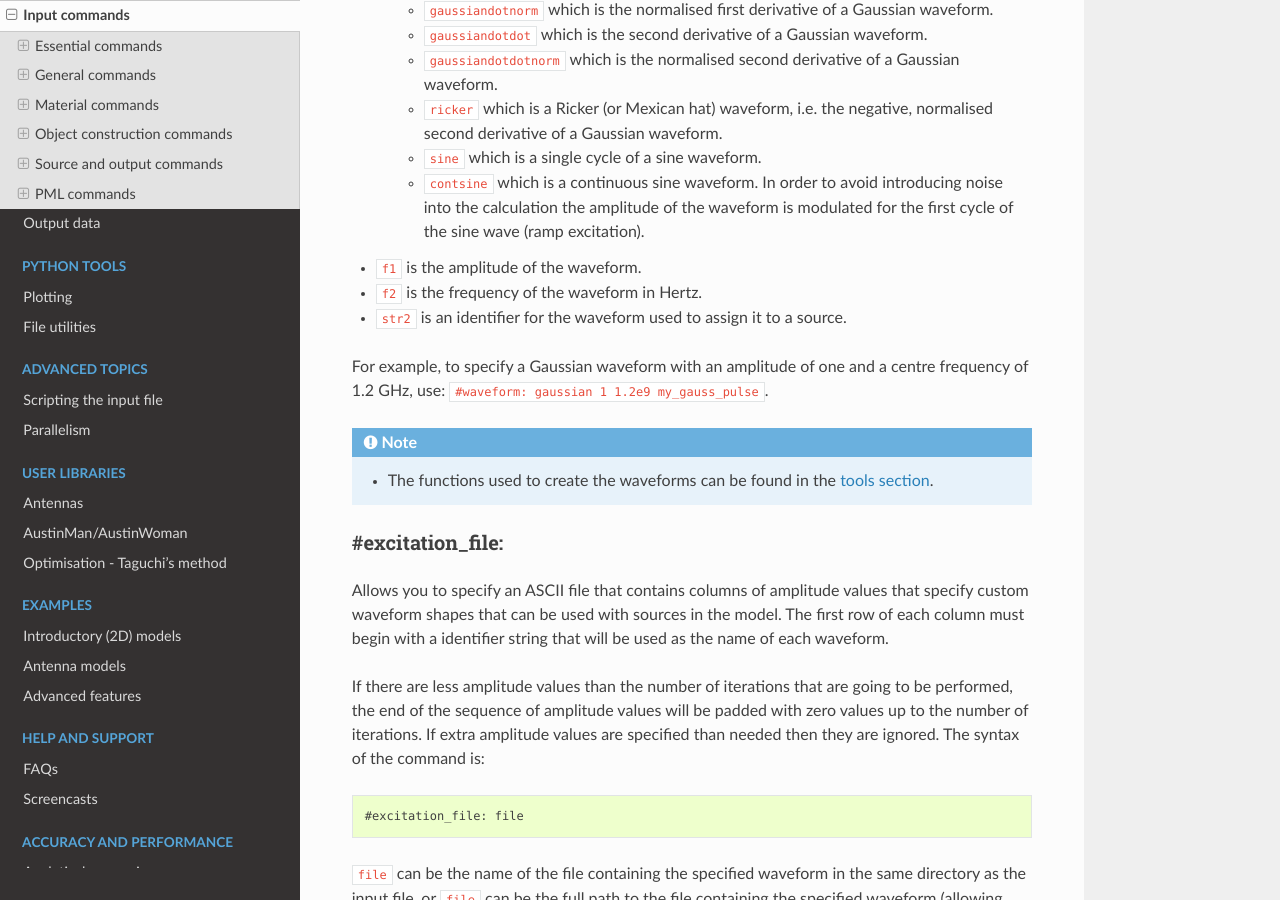
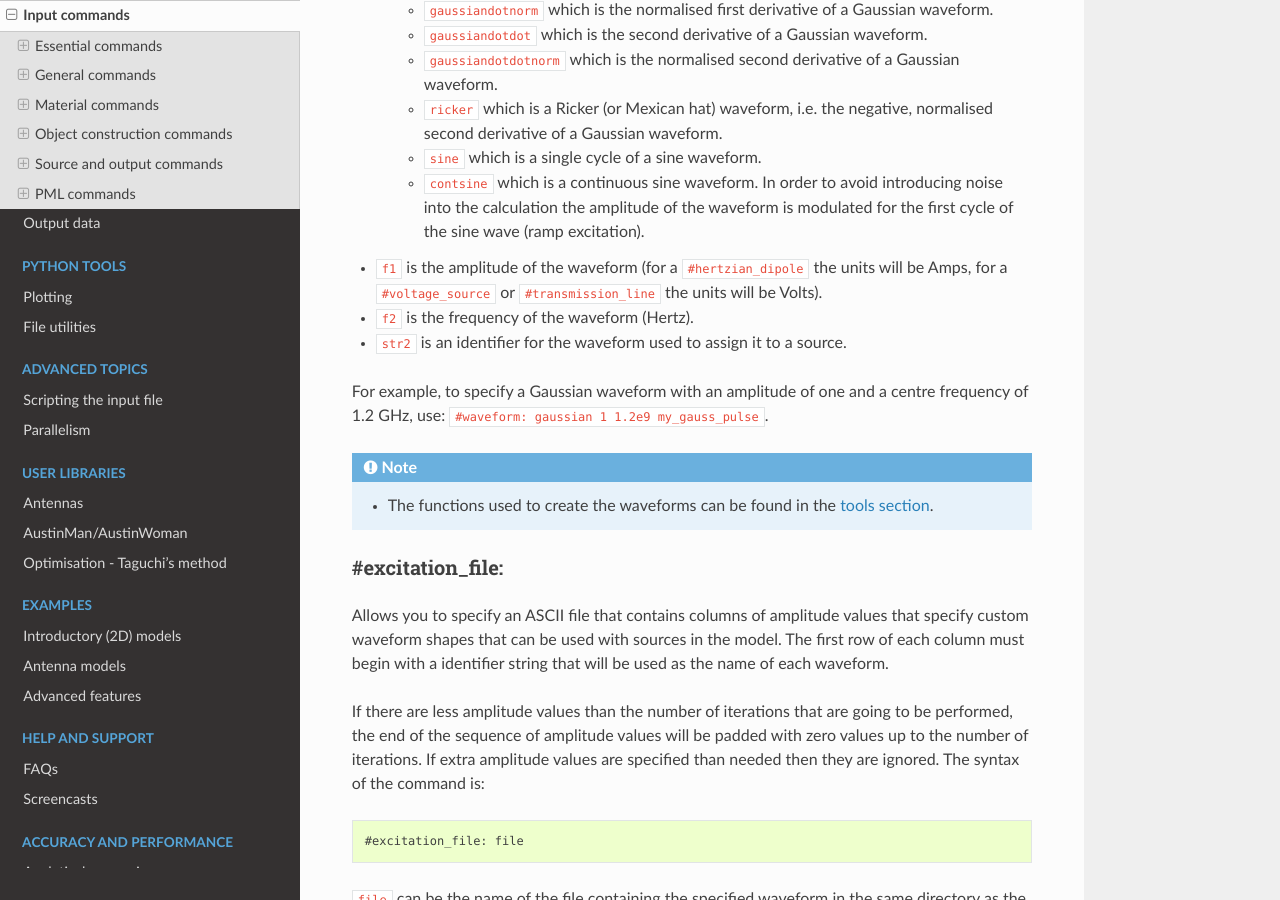
Before and after one commit to gprMax/gprMax, a Sphinx documentation site: the page built from docs/source/input.rst, in a window 1280 px wide and 900 px high, scrolled down 18889 px. Built offline with Sphinx 7.4.7 and the Read the Docs theme 2.0.0, drawn with Linux system fonts in a browser that asks for light colours.

Commit message:
Updated text on waveform amplitude units.

```diff
--- a/docs/source/input.rst
+++ b/docs/source/input.rst
@@ -638,8 +638,8 @@ Allows you to specify waveforms to use with sources in the model. The syntax of
     * ``ricker`` which is a Ricker (or Mexican hat) waveform, i.e. the negative, normalised second derivative of a Gaussian waveform.
     * ``sine`` which is a single cycle of a sine waveform.
     * ``contsine`` which is a continuous sine waveform. In order to avoid introducing noise into the calculation the amplitude of the waveform is modulated for the first cycle of the sine wave (ramp excitation).
-* ``f1`` is the amplitude of the waveform.
-* ``f2`` is the frequency of the waveform in Hertz.
+* ``f1`` is the amplitude of the waveform (for a ``#hertzian_dipole`` the units will be Amps, for a ``#voltage_source`` or ``#transmission_line`` the units will be Volts).
+* ``f2`` is the frequency of the waveform (Hertz).
 * ``str2`` is an identifier for the waveform used to assign it to a source.
 
 For example, to specify a Gaussian waveform with an amplitude of one and a centre frequency of 1.2 GHz, use: ``#waveform: gaussian 1 1.2e9 my_gauss_pulse``.
```
